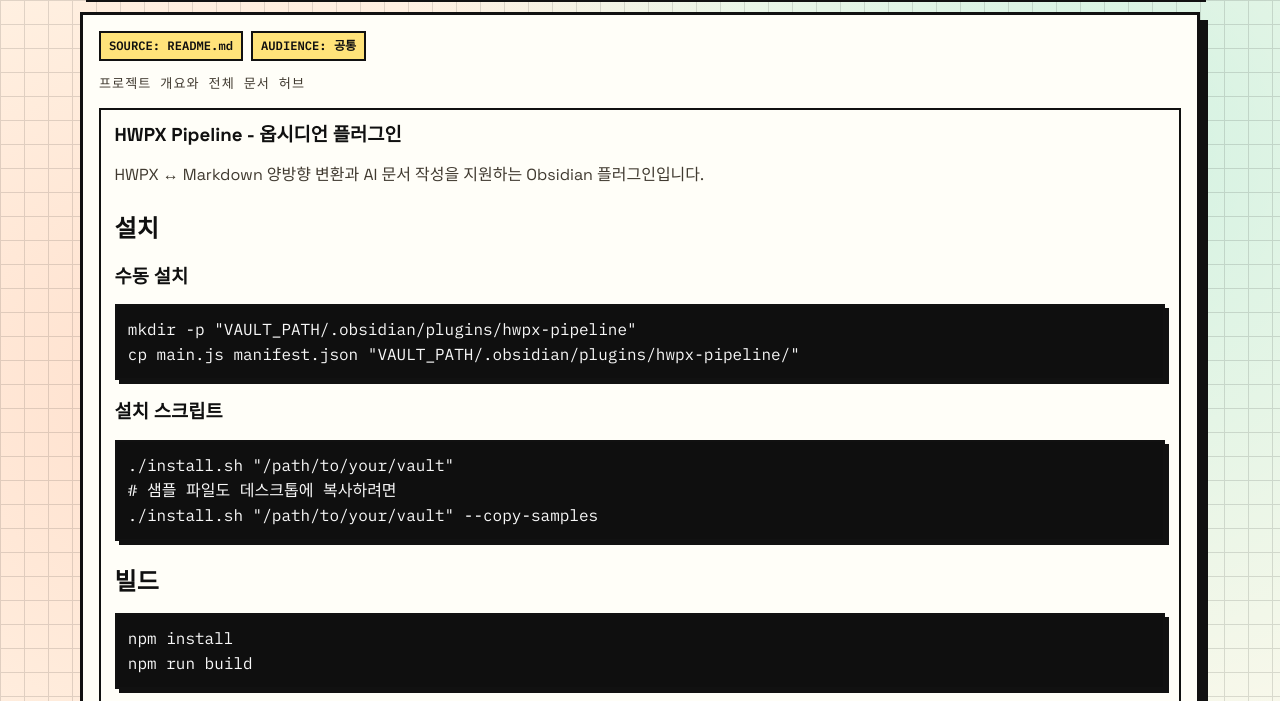
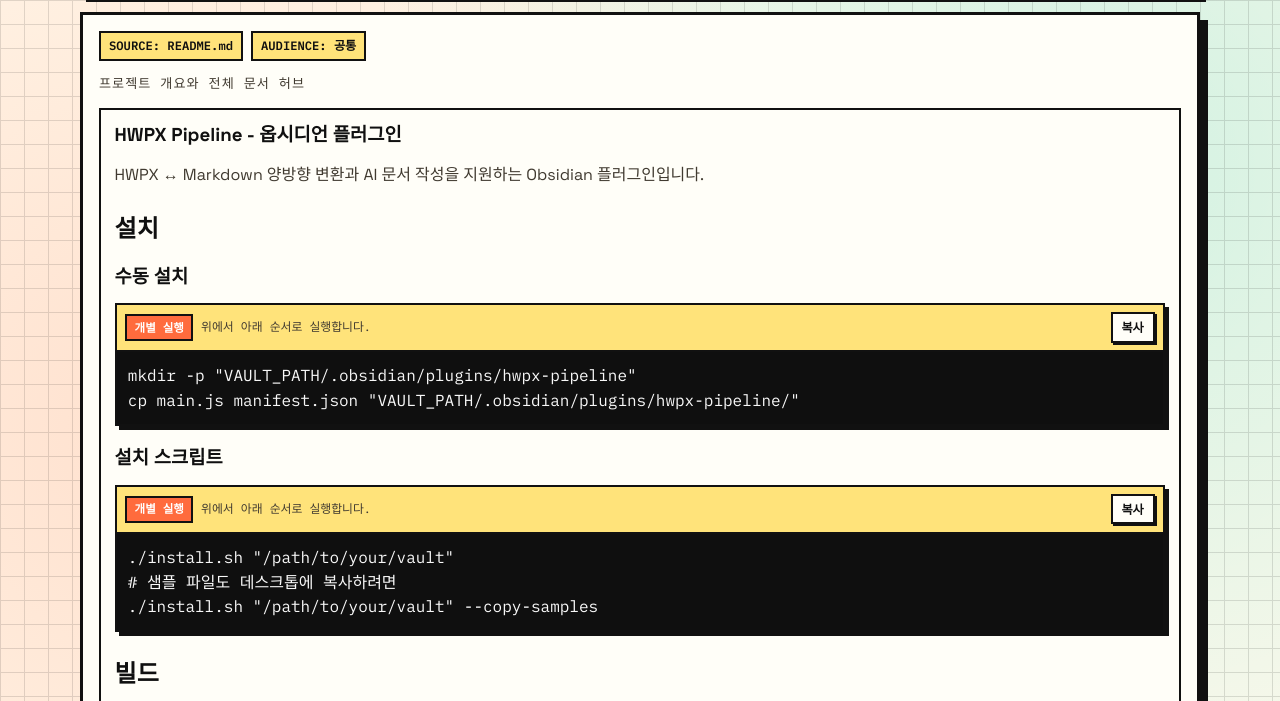
Before and after one commit to goodlookingprokim/obsidian-hwpx-pipeline, a website: page docs/pages/readme.html in a window 1280 px wide. Shown: the part 96-797 px from the top of the page. Drawn offline with Linux system fonts and the light colour scheme.

Commit message:
feat(site): classify command snippets and add copy buttons

```diff
--- a/docs/assets/app.js
+++ b/docs/assets/app.js
@@ -42,10 +42,127 @@
     });
   }
 
+  function classifyExecutionType(text) {
+    const lines = text
+      .split('\n')
+      .map(function (line) {
+        return line.trim();
+      })
+      .filter(function (line) {
+        return line.length > 0 && !line.startsWith('#');
+      });
+
+    if (lines.length <= 1) {
+      return {
+        type: 'single',
+        label: '개별 실행',
+        hint: '명령 1개를 실행합니다.',
+      };
+    }
+
+    const hasShellOperators = lines.some(function (line) {
+      return /&&|\|\||\|/.test(line);
+    });
+
+    const needsSequence = lines.some(function (line) {
+      return (
+        line.startsWith('cd ') ||
+        line.startsWith('git clone ') ||
+        line.startsWith('npm install') ||
+        line.startsWith('pnpm install') ||
+        line.startsWith('yarn install') ||
+        line.startsWith('bun install') ||
+        line.startsWith('mkdir ') ||
+        line.startsWith('cp ') ||
+        line.startsWith('mv ') ||
+        line.startsWith('rm ') ||
+        line.startsWith('./install.sh') ||
+        line.startsWith('gh release create ')
+      );
+    });
+
+    if (!hasShellOperators && !needsSequence) {
+      return {
+        type: 'parallel',
+        label: '동시 실행 가능',
+        hint: '줄 단위로 별도 터미널에서 실행할 수 있습니다.',
+      };
+    }
+
+    return {
+      type: 'single',
+      label: '개별 실행',
+      hint: '위에서 아래 순서로 실행합니다.',
+    };
+  }
+
+  async function copySnippet(button, text) {
+    try {
+      await navigator.clipboard.writeText(text);
+      button.textContent = '복사 완료';
+      setTimeout(function () {
+        button.textContent = '복사';
+      }, 1400);
+    } catch (error) {
+      button.textContent = '복사 실패';
+      setTimeout(function () {
+        button.textContent = '복사';
+      }, 1400);
+    }
+  }
+
+  function enhanceCodeSnippets() {
+    const nodes = document.querySelectorAll('.doc-content pre > code');
+    nodes.forEach(function (codeNode) {
+      const pre = codeNode.parentElement;
+      if (!pre || pre.dataset.enhanced === 'true') return;
+
+      pre.dataset.enhanced = 'true';
+
+      const rawText = codeNode.textContent || '';
+      const execution = classifyExecutionType(rawText);
+      const wrapper = document.createElement('div');
+      wrapper.className = 'snippet';
+      wrapper.dataset.execution = execution.type;
+
+      const bar = document.createElement('div');
+      bar.className = 'snippet-bar';
+
+      const badge = document.createElement('span');
+      badge.className = 'snippet-badge';
+      badge.textContent = execution.label;
+
+      const hint = document.createElement('span');
+      hint.className = 'snippet-hint';
+      hint.textContent = execution.hint;
+
+      const copyButton = document.createElement('button');
+      copyButton.type = 'button';
+      copyButton.className = 'snippet-copy';
+      copyButton.textContent = '복사';
+      copyButton.setAttribute('aria-label', '코드 스니펫 복사');
+      copyButton.addEventListener('click', function () {
+        copySnippet(copyButton, rawText);
+      });
+
+      bar.appendChild(badge);
+      bar.appendChild(hint);
+      bar.appendChild(copyButton);
+
+      const parent = pre.parentElement;
+      if (!parent) return;
+
+      parent.insertBefore(wrapper, pre);
+      wrapper.appendChild(bar);
+      wrapper.appendChild(pre);
+    });
+  }
+
   function init() {
     applyTheme(preferredTheme());
     bindThemeToggle();
     highlightNav();
+    enhanceCodeSnippets();
   }
 
   if (document.readyState === 'loading') {
--- a/docs/assets/styles.css
+++ b/docs/assets/styles.css
@@ -451,6 +451,66 @@
   box-shadow: 4px 4px 0 var(--shadow);
 }
 
+.snippet {
+  margin: 0.95rem 0;
+  border: 2px solid var(--line);
+  box-shadow: 4px 4px 0 var(--shadow);
+}
+
+.snippet-bar {
+  display: flex;
+  align-items: center;
+  gap: 0.5rem;
+  flex-wrap: wrap;
+  padding: 0.45rem 0.55rem;
+  border-bottom: 2px solid var(--line);
+  background: var(--panel-strong);
+}
+
+.snippet-badge {
+  border: 2px solid var(--line);
+  background: var(--panel);
+  padding: 0.15rem 0.45rem;
+  font-family: 'IBM Plex Mono', monospace;
+  font-size: 0.72rem;
+  font-weight: 700;
+}
+
+.snippet[data-execution='parallel'] .snippet-badge {
+  background: var(--accent-sub);
+}
+
+.snippet[data-execution='single'] .snippet-badge {
+  background: var(--accent-main);
+  color: #ffffff;
+}
+
+.snippet-hint {
+  font-family: 'IBM Plex Mono', monospace;
+  font-size: 0.74rem;
+  color: var(--muted);
+}
+
+.snippet-copy {
+  margin-left: auto;
+  border: 2px solid var(--line);
+  background: var(--panel);
+  color: var(--ink);
+  font-family: 'IBM Plex Mono', monospace;
+  font-size: 0.76rem;
+  font-weight: 700;
+  padding: 0.26rem 0.55rem;
+  cursor: pointer;
+  box-shadow: 2px 2px 0 var(--shadow);
+}
+
+.snippet pre {
+  margin: 0;
+  border: 0;
+  border-radius: 0;
+  box-shadow: none;
+}
+
 .doc-content code {
   font-family: 'IBM Plex Mono', monospace;
   background: rgba(127, 127, 127, 0.2);
@@ -574,6 +634,14 @@
   .card {
     min-height: auto;
   }
+
+  .snippet-bar {
+    align-items: flex-start;
+  }
+
+  .snippet-copy {
+    margin-left: 0;
+  }
 }
 
 @media (max-width: 520px) {
```
